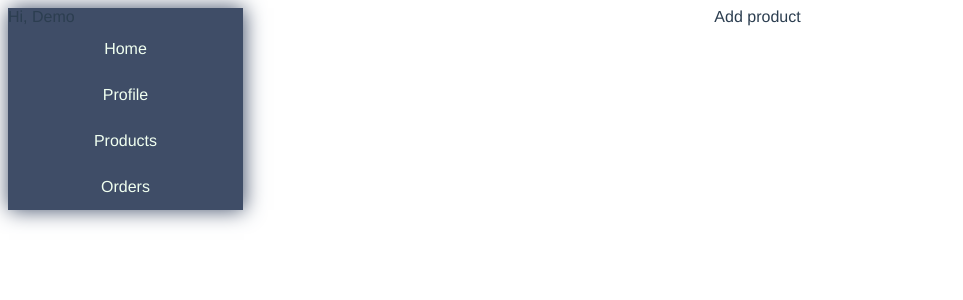
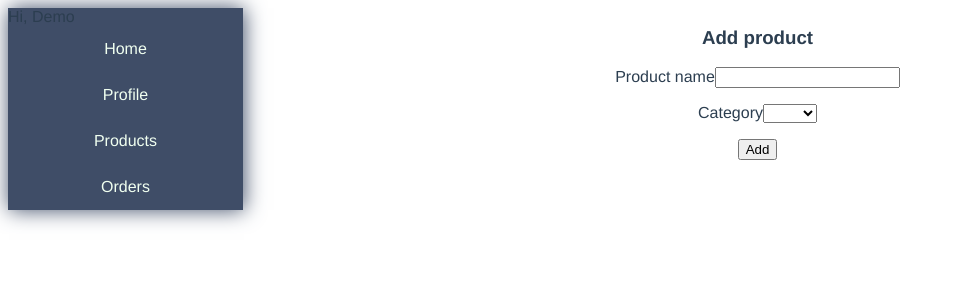
Before and after one commit to Snegurochka/dashboard-vue2-ts, a Vue app: page /add-product in a window 1280 px wide. Shown: the top 300 px of the page, without its empty margins (0-963 px from the left). Built offline with nearby package versions, Linux system fonts and the light colour scheme.

Commit message:
ADD: adding new product

```diff
--- a/src/store/index.ts
+++ b/src/store/index.ts
@@ -6,6 +6,10 @@ Vue.use(Vuex);
 export default new Vuex.Store({
   state: {
     user: { name: "Demo" },
+    categories: [
+      { id: 1, name: "Cat 1" },
+      { id: 2, name: "Cat 2" },
+    ],
     products: [
       { id: 1, name: "Dress1" },
       { id: 2, name: "Dress2" },
@@ -20,8 +24,16 @@ export default new Vuex.Store({
       },
     ],
   },
-  mutations: {},
-  actions: {},
+  mutations: {
+    ADD_PRODUCT(s, product) {
+      s.products.push(product);
+    },
+  },
+  actions: {
+    addProduct({ commit }, product) {
+      commit("ADD_PRODUCT", product);
+    },
+  },
   modules: {},
   getters: {
     //Products
--- a/src/views/AddProduct.vue
+++ b/src/views/AddProduct.vue
@@ -1,9 +1,47 @@
 <template>
-  <form>Add product</form>
+  <form @submit.prevent="addProduct">
+    <h3>Add product</h3>
+    <p>
+      <label>Product name</label>
+      <input type="text" v-model="product.name" />
+    </p>
+    <p>
+      <label>Category</label>
+      <select type="text" v-model="product.category">
+        <option v-for="category in categories" :key="category.id">
+          {{ category.name }}
+        </option>
+      </select>
+    </p>
+    <input type="submit" value="Add" />
+  </form>
 </template>
 
 <script>
-export default {};
+import { mapState } from "vuex";
+export default {
+  data() {
+    return {
+      product: this.createNewProductObj(),
+    };
+  },
+  computed: {
+    ...mapState(["user", "categories"]),
+  },
+  methods: {
+    addProduct() {
+      this.$store.dispatch("addProduct", this.product);
+    },
+    createNewProductObj() {
+      const id = Math.floor(Math.random() * 100000);
+      return {
+        id,
+        name: "",
+        category: "",
+      };
+    },
+  },
+};
 </script>
 
 <style></style>
```
